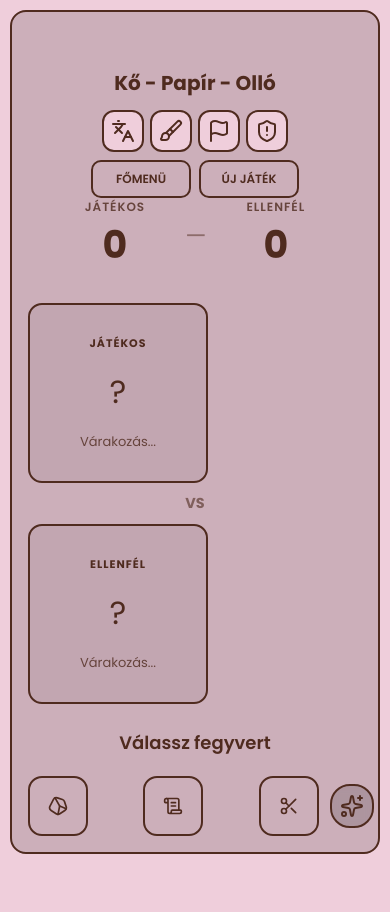
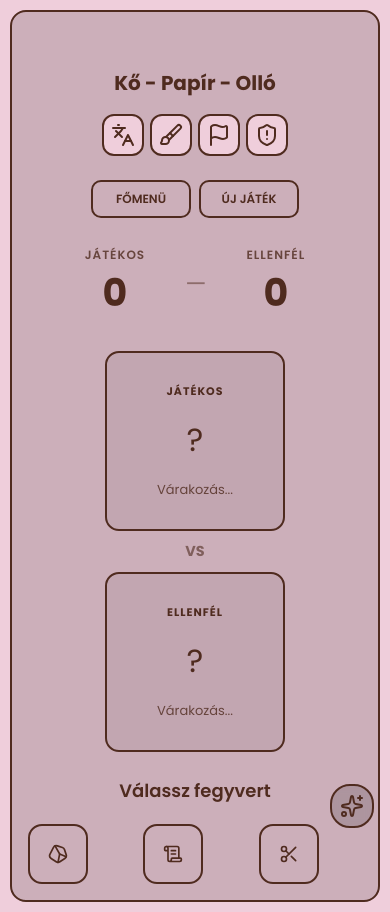
Before and after one commit to Lizu333/RockPaperScissors, a plain HTML site: page index.html in a window 390 px wide. Both pictures are taken after a click on the button "JÁTÉK INDÍTÁSA". Before the commit the page ends 864 px from the top, so only its background shows below. Drawn offline with Linux system fonts and the light colour scheme.

Commit message:
ha most nem jo nem javitom tobbet

```diff
--- a/style.css
+++ b/style.css
@@ -1306,7 +1306,7 @@ button
         flex-direction: column;
         align-items: center;
         text-align: center;
-        gap: 12px;
+        gap: 16px;
 
     }
 
@@ -1324,6 +1324,8 @@ button
         align-items: center;
         justify-content: center;
         width: 100%;
+        gap: 16px;
+        margin-bottom: 12px;
 
     }
 
@@ -1332,6 +1334,7 @@ button
 
         justify-content: center;
         width: 100%;
+        margin-bottom: 8px;
 
     }
 
@@ -1340,6 +1343,7 @@ button
 
         width: 100%;
         justify-content: center;
+        margin-bottom: 16px;
 
     }
 
@@ -1350,6 +1354,7 @@ button
         align-items: center;
         justify-content: center;
         width: 100%;
+        margin: 0 auto;
         gap: 8px;
 
     }
@@ -1360,6 +1365,7 @@ button
         width: 100%;
         max-width: 180px;
         padding: 10px;
+        margin: 0 auto;
 
     }
 
```
